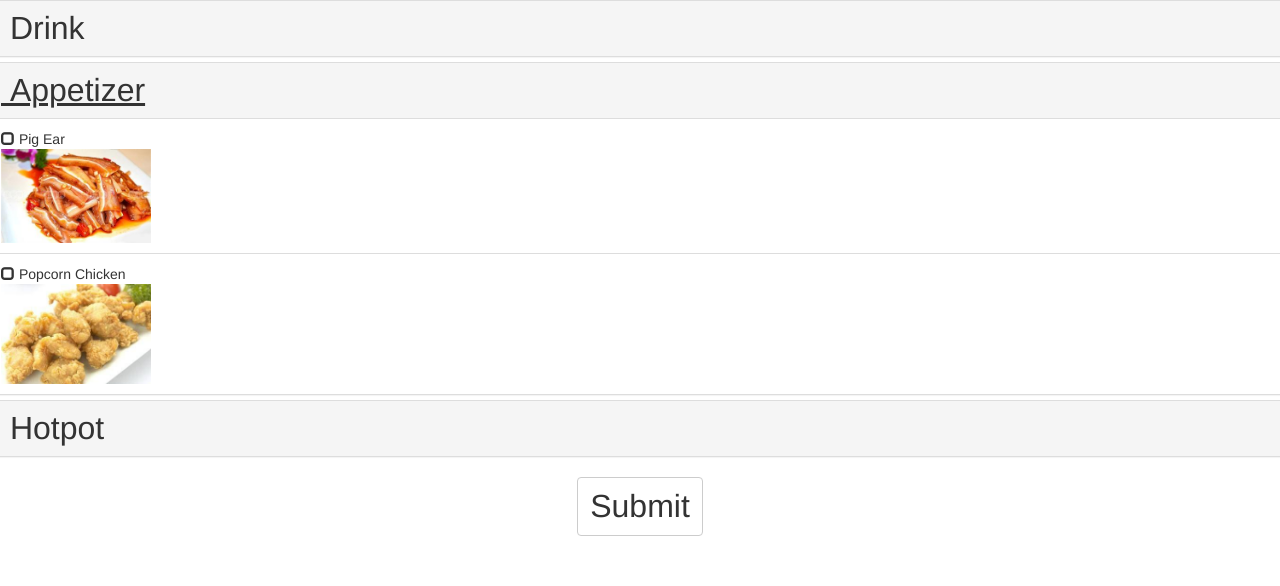
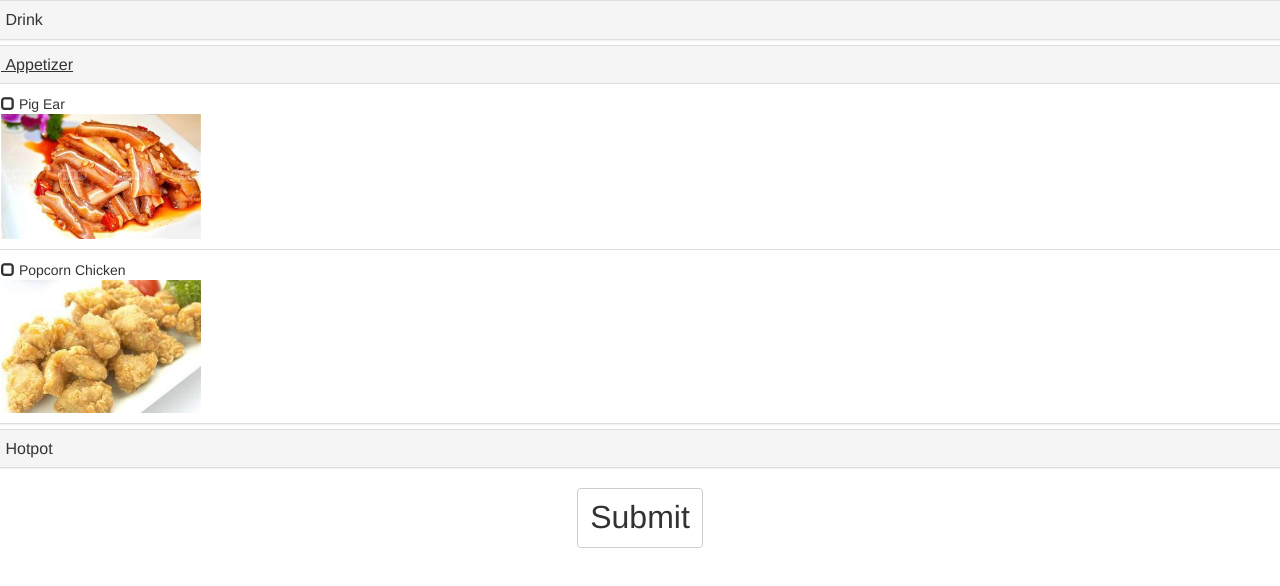
Before and after one commit to wangsha8/wangsha8.github.io, a plain HTML site: page index.html in a window 1280 px wide. Both pictures are taken after a click on the link "Appetizer". Drawn offline with Linux system fonts and the light colour scheme.

Commit message:
revision

```diff
--- a/index.html
+++ b/index.html
@@ -1,7 +1,7 @@
 <!DOCTYPE html>
 <html lang="en-us">
     <head>
-        <meta charset="UTF-8">
+        <meta name="viewport" content="width=device-width, initial-scale=1.0">
         <title>Menu System Mockup</title>
         <link rel="stylesheet" type="text/css" href="Content/bootstrap.min.css">
         <script src="Scripts/jquery-1.9.1.min.js"></script>
@@ -93,7 +93,7 @@
                 <div class="panel panel-default">
                     <div class="panel-heading">
                         <h4 class="panel-title">
-                            <a data-toggle="collapse" data-parent="#accordion" href="#collapse1" style="font-size:xx-large">&nbsp;Drink</a>
+                            <a data-toggle="collapse" data-parent="#accordion" href="#collapse1">&nbsp;Drink</a>
                         </h4>
                     </div>
                     <div id="collapse1" class="panel-collapse collapse">
@@ -108,18 +108,18 @@
                 <div class="panel panel-default">
                     <div class="panel-heading">
                         <h4 class="panel-title">
-                            <a data-toggle="collapse" data-parent="#accordion" href="#collapse2" style="font-size:xx-large">&nbsp;Appetizer</a>
+                            <a data-toggle="collapse" data-parent="#accordion" href="#collapse2">&nbsp;Appetizer</a>
                         </h4>
                     </div>
                     <div id="collapse2" class="panel-collapse collapse">
                         <ul class="list-group checked-list-box">
                             <li class="list-group-item">
                                 Pig Ear<br />
-                                <img src="images/zhuerduo.jpg" style="width:150px" />
+                                <img src="images/zhuerduo.jpg" style="width:200px" />
                             </li>
                             <li class="list-group-item">
                                 Popcorn Chicken<br />
-                                <img src="images/yansuji.jpg" style="width:150px" />
+                                <img src="images/yansuji.jpg" style="width:200px" />
                             </li>
                         </ul>
                     </div>
@@ -128,18 +128,18 @@
                 <div class="panel panel-default">
                     <div class="panel-heading">
                         <h4 class="panel-title">
-                            <a data-toggle="collapse" data-parent="#accordion" href="#collapse3" style="font-size:xx-large">&nbsp;Hotpot</a>
+                            <a data-toggle="collapse" data-parent="#accordion" href="#collapse3">&nbsp;Hotpot</a>
                         </h4>
                     </div>
                     <div id="collapse3" class="panel-collapse collapse">
                         <ul class="list-group checked-list-box">
                             <li class="list-group-item">
                                 Seafood Hotpot<br />
-                                <img src="images/seafoodHotpot.jpg" style="width:150px" />
+                                <img src="images/seafoodHotpot.jpg" style="width:200px" />
                             </li>
                             <li class="list-group-item">
                                 Beef Hotpot<br />
-                                <img src="images/beefHotpot.jpg" style="width:150px" />
+                                <img src="images/beefHotpot.jpg" style="width:200px" />
                             </li>
                         </ul>
                     </div>
```
